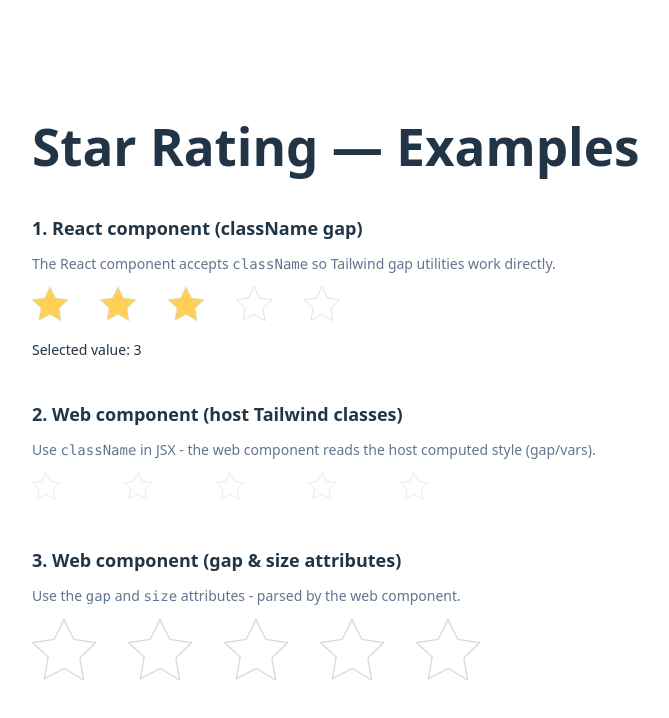
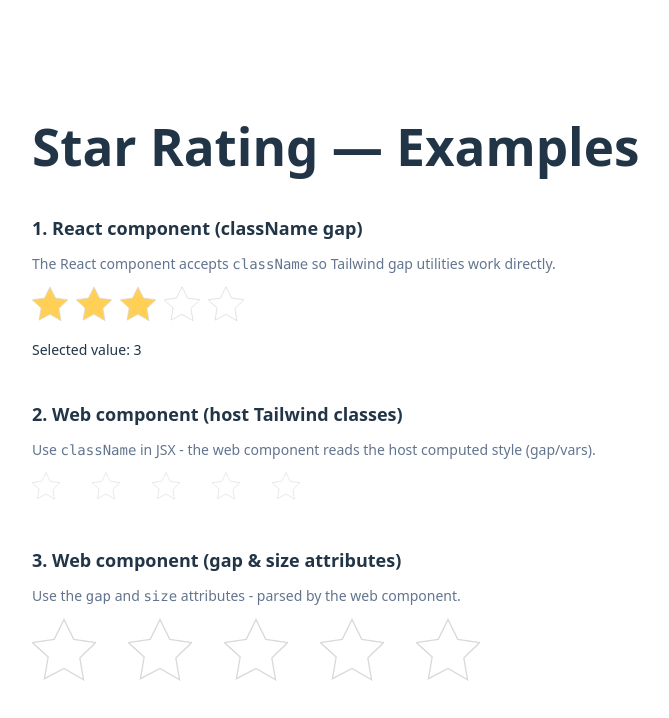
Before and after one commit to anand1296/star-rating-plus, a React (Vite) app: page / in a window 1280 px wide. Shown: the top 718 px of the page, without its empty margins (0-669 px from the left). Built offline with nearby package versions, Linux system fonts and the light colour scheme.

Commit message:
added gap prop

```diff
--- a/src/App.tsx
+++ b/src/App.tsx
@@ -37,7 +37,7 @@ export default function App() {
           value={val}
           onChange={setVal}
           hoverColors={colors}
-          className="gap-8"
+          className="gap-4"
           size={36}
         />
         <p className="mt-3 text-sm">Selected value: {val}</p>
@@ -52,7 +52,7 @@ export default function App() {
 
         {/* className on custom element works because the web component reads className / computed style */}
         <star-rating
-          class="inline-flex gap-16"
+          class="inline-flex gap-8"
           hover-colors='["#8B0000","#ff6b6b","#ffd055","#b7eb8f","#237804"]'
         ></star-rating>
       </section>
--- a/src/components/StarRating.tsx
+++ b/src/components/StarRating.tsx
@@ -17,12 +17,33 @@ export interface StarRatingProps {
   className?: string;
   /** onChange callback (value: number) */
   onChange?: (value: number) => void;
+  /**
+   * Explicit gap between stars.
+   * Accepts CSS length (e.g. '1rem', '8px') or a number (interpreted as px).
+   * If provided, this takes precedence over relying on Tailwind gap classes from className.
+   */
+  gap?: string | number;
 }
+
+/**
+ * Helper to normalise gap prop into a CSS length string.
+ */
+const normalizeGap = (gap?: string | number | undefined): string | undefined => {
+  if (gap === undefined || gap === null) return undefined;
+  if (typeof gap === 'number') return `${gap}px`;
+  const trimmed = String(gap).trim();
+  // numeric string -> px
+  if (/^\d+$/.test(trimmed)) return `${trimmed}px`;
+  // if contains CSS unit assume it's valid, otherwise fallback to px
+  if (/^[\d.]+(px|rem|em|%)$/.test(trimmed)) return trimmed;
+  // fallback: use as-is
+  return trimmed;
+};
 
 /**
  * StarRating component
  *
- * - total is required (TS enforces it). At runtime we validate and throw if invalid.
+ * - total is required (TS enforces it). At runtime we validate and throw if missing / invalid.
  * - Default hover/selection color is yellow (#ffd055).
  * - If only <StarRating total={3} /> is used it renders 3 empty stars.
  */
@@ -36,6 +57,7 @@ export const StarRating: React.FC<StarRatingProps> = (props) => {
     readOnly = false,
     className,
     onChange,
+    gap,
   } = props;
 
   // Runtime validation: total is required and must be >= 1
@@ -71,7 +93,7 @@ export const StarRating: React.FC<StarRatingProps> = (props) => {
   const groupRef = useRef<HTMLDivElement | null>(null);
 
   useEffect(() => {
-    // If controlled and value is out of range, clamp
+    // If controlled and value is out of range, clamp or warn
     if (isControlled && typeof value === 'number') {
       if (value < 0 || value > total) {
         console.warn('StarRating: controlled `value` out of range; expected 0..total');
@@ -104,8 +126,7 @@ export const StarRating: React.FC<StarRatingProps> = (props) => {
       e.preventDefault();
       commitValue(total);
     } else if (key === 'Enter' || key === ' ') {
-      // Enter/Space do nothing special here because clicks handle selection,
-      // but we prevent page scroll on space.
+      // prevent scrolling on space
       e.preventDefault();
     }
   };
@@ -124,8 +145,8 @@ export const StarRating: React.FC<StarRatingProps> = (props) => {
     return 'transparent';
   };
 
-  // Accessibility: aria-label for each star e.g. "3 star"
-  const starLabel = (i: number) => `${i} star`;
+  // Normalise gap prop to CSS length; if undefined use default '0.5rem'
+  const cssGap = normalizeGap(gap) ?? '0.5rem';
 
   return (
     <div
@@ -135,6 +156,8 @@ export const StarRating: React.FC<StarRatingProps> = (props) => {
       ref={groupRef}
       onKeyDown={handleKeyDown}
       className={`star-rating-root inline-flex items-center ${className ?? ''}`}
+      // apply gap directly via style to ensure spacing even if consumer doesn't have Tailwind
+      style={{ gap: cssGap }}
     >
       {Array.from({ length: total }, (_, idx) => {
         const i = idx + 1;
@@ -145,8 +168,8 @@ export const StarRating: React.FC<StarRatingProps> = (props) => {
             key={i}
             role="radio"
             aria-checked={isChecked}
-            aria-label={starLabel(i)}
-            title={starLabel(i)}
+            aria-label={`${i} star`}
+            title={`${i} star`}
             tabIndex={-1}
             onMouseEnter={() => setHoverIndex(i)}
             onMouseMove={() => setHoverIndex(i)}
```
Also changed, not shown: 1 other file (tests, documents, lock files or other folders).
